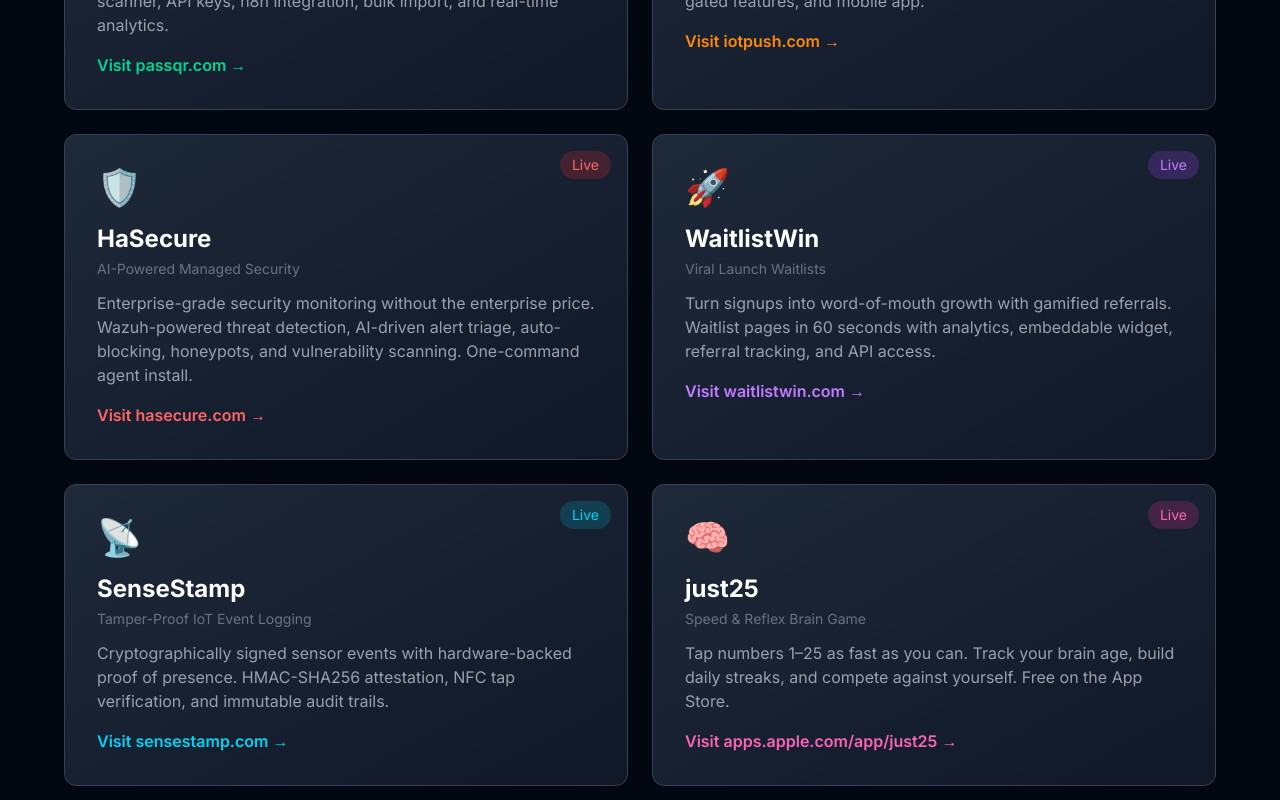
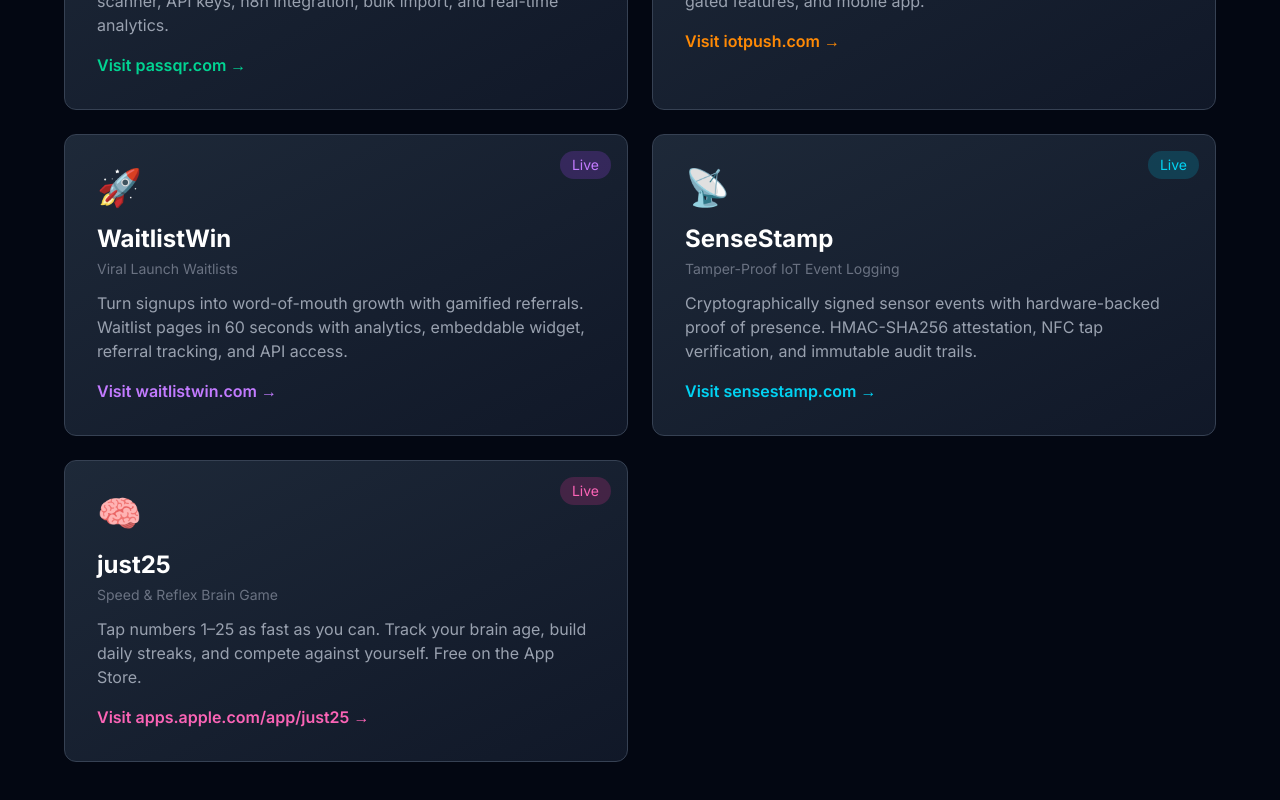
Before and after one commit to dasecure/dasecure-website, a Next.js app: page / in a window 1280 px wide. Shown: the part 1480-2280 px from the top of the page. Built offline with nearby package versions, Linux system fonts and the light colour scheme.

Commit message:
Revert "Add HaSecure to product portfolio"
This reverts commit 2b4b4f5699e6918f8a3d9c34de10fefa12afc48d.

```diff
--- a/src/app/page.tsx
+++ b/src/app/page.tsx
@@ -30,20 +30,6 @@
       badge: "bg-orange-500/20 text-orange-400",
       border: "hover:border-orange-500/50",
       link: "text-orange-400 group-hover:text-orange-300",
-    },
-  },
-  {
-    name: "HaSecure",
-    emoji: "🛡️",
-    tagline: "AI-Powered Managed Security",
-    description:
-      "Enterprise-grade security monitoring without the enterprise price. Wazuh-powered threat detection, AI-driven alert triage, auto-blocking, honeypots, and vulnerability scanning. One-command agent install.",
-    url: "https://hasecure.com",
-    color: "red",
-    colorClasses: {
-      badge: "bg-red-500/20 text-red-400",
-      border: "hover:border-red-500/50",
-      link: "text-red-400 group-hover:text-red-300",
     },
   },
   {
```
